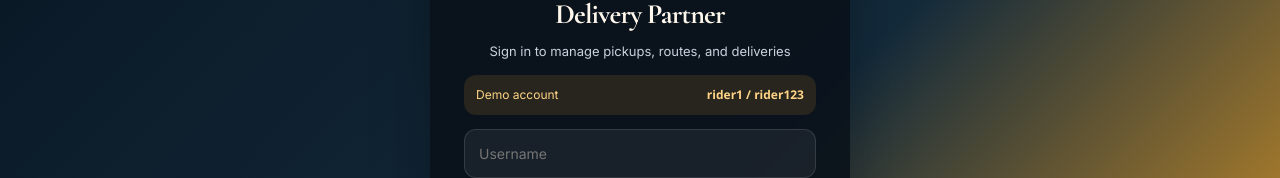
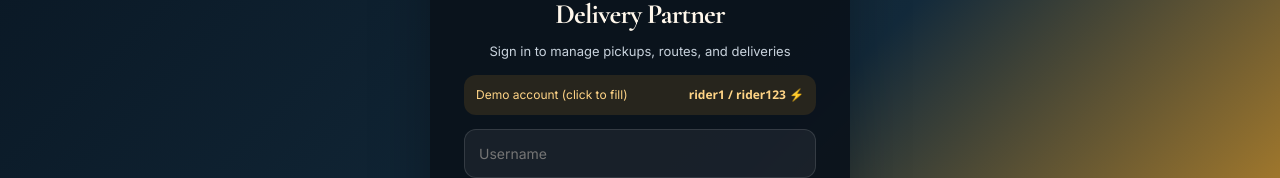
Before and after one commit to dskumar355/midnight-monk, a React (Vite) app in the folder frontend/: page /delivery/login in a window 1280 px wide. Shown: the part 287-465 px from the top of the page. Built offline with nearby package versions, Linux system fonts and the light colour scheme; no server answers.

Commit message:
fix(orders): prevent background loading flash, unbind specific socket callback, add 1-click rider login

```diff
--- a/frontend/src/pages/DeliveryPartnerLogin.jsx
+++ b/frontend/src/pages/DeliveryPartnerLogin.jsx
@@ -23,9 +23,13 @@ export default function DeliveryPartnerLogin() {
         <div style={S.icon}>🛵</div>
         <h2 style={S.title}>Delivery Partner</h2>
         <p style={S.sub}>Sign in to manage pickups, routes, and deliveries</p>
-        <div style={S.demo}>
-          <span>Demo account</span>
-          <strong>rider1 / rider123</strong>
+        <div
+          onClick={() => { setUsername("rider1"); setPassword("rider123"); }}
+          style={{ ...S.demo, cursor: "pointer" }}
+          title="Click to auto-fill demo credentials"
+        >
+          <span>Demo account (click to fill)</span>
+          <strong>rider1 / rider123 ⚡</strong>
         </div>
         <input style={S.input} placeholder="Username" value={username} onChange={(e) => setUsername(e.target.value)} />
         <input style={S.input} type="password" placeholder="Password" value={password} onChange={(e) => setPassword(e.target.value)} onKeyDown={(e) => e.key === "Enter" && handleLogin()} />
--- a/frontend/src/pages/Orders.jsx
+++ b/frontend/src/pages/Orders.jsx
@@ -91,7 +91,7 @@ export default function Orders() {
     // Request push notification permission
     requestNotificationPermission();
 
-    const interval = setInterval(() => fetchUserOrders(user.mobile), 15000);
+    const interval = setInterval(() => fetchUserOrders(user.mobile, { silent: true }), 15000);
     return () => clearInterval(interval);
   }, [user]);
 
@@ -106,7 +106,7 @@ export default function Orders() {
       const unsub = subscribeToOrder(order.id, (data) => {
         setLiveToast(`🔔 Order #${order.id.slice(-6).toUpperCase()}: ${data.status}`);
         setTimeout(() => setLiveToast(""), 4000);
-        fetchUserOrders(user.mobile); // refresh order list
+        fetchUserOrders(user.mobile, { silent: true }); // silent refresh order list
         notifyOrderStatus(order.id, data.status); // Browser push notification
       });
       socketUnsubs.current.push(unsub);
@@ -134,7 +134,7 @@ export default function Orders() {
   const filtered = filter === "All" ? orders : orders.filter(o => o.status === filter);
   const handleLogout = () => { logout(); navigate("/login"); };
 
-  if (loading) return (
+  if (loading && orders.length === 0) return (
     <div style={{ minHeight: "100vh", backgroundColor: t.bg, display: "flex", flexDirection: "column", alignItems: "center", justifyContent: "center", gap: "16px", fontFamily: "'Segoe UI',sans-serif" }}>
       <div style={{ fontSize: "48px", animation: "spin 1.2s linear infinite" }}>🌙</div>
       <p style={{ color: t.subText, fontSize: "14px", fontWeight: "600" }}>Fetching your orders...</p>
--- a/frontend/src/services/socket.js
+++ b/frontend/src/services/socket.js
@@ -70,7 +70,7 @@ export function subscribeToKitchen(kitchenId, callback) {
   const s = getSocket();
   s.emit("join_kitchen", { kitchenId });
   s.on("kitchen_order_update", callback);
-  return () => s.off("kitchen_order_update");
+  return () => s.off("kitchen_order_update", callback);
 }
 
 export function disconnectSocket() {
```
